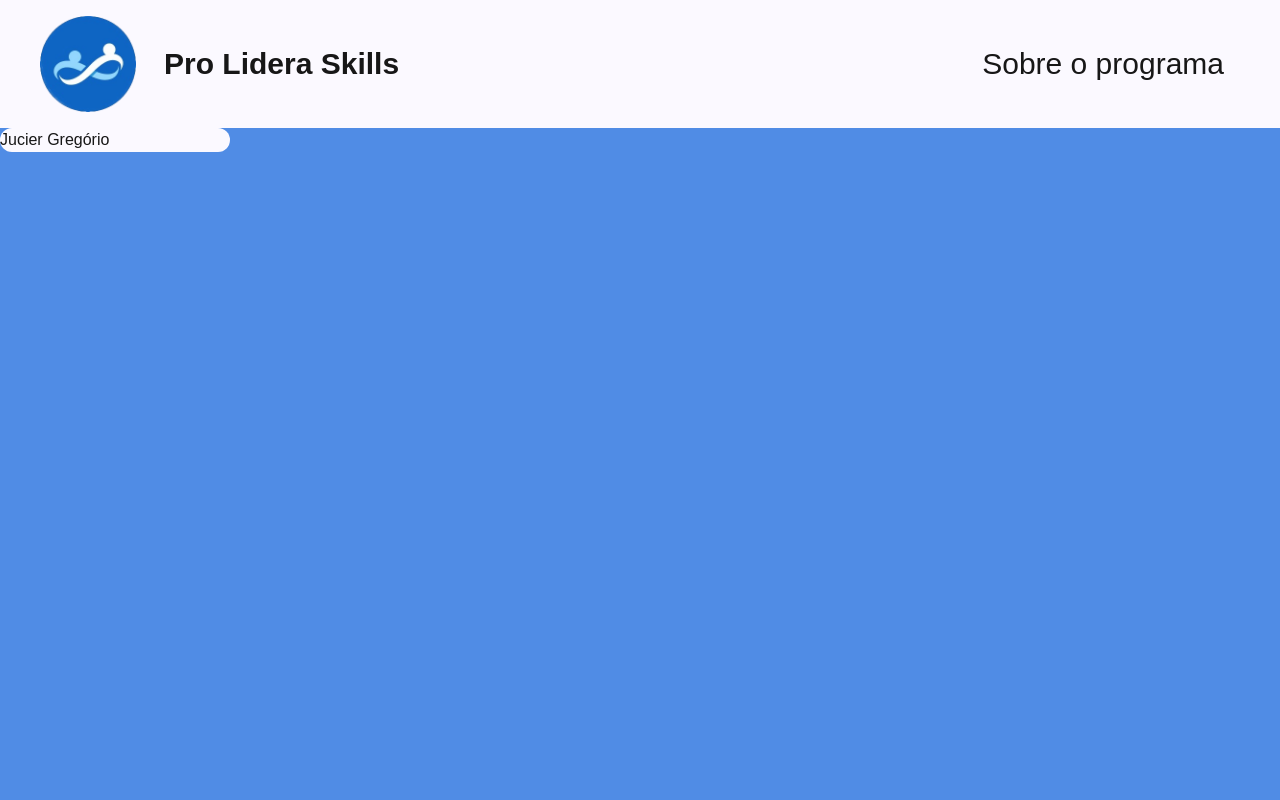
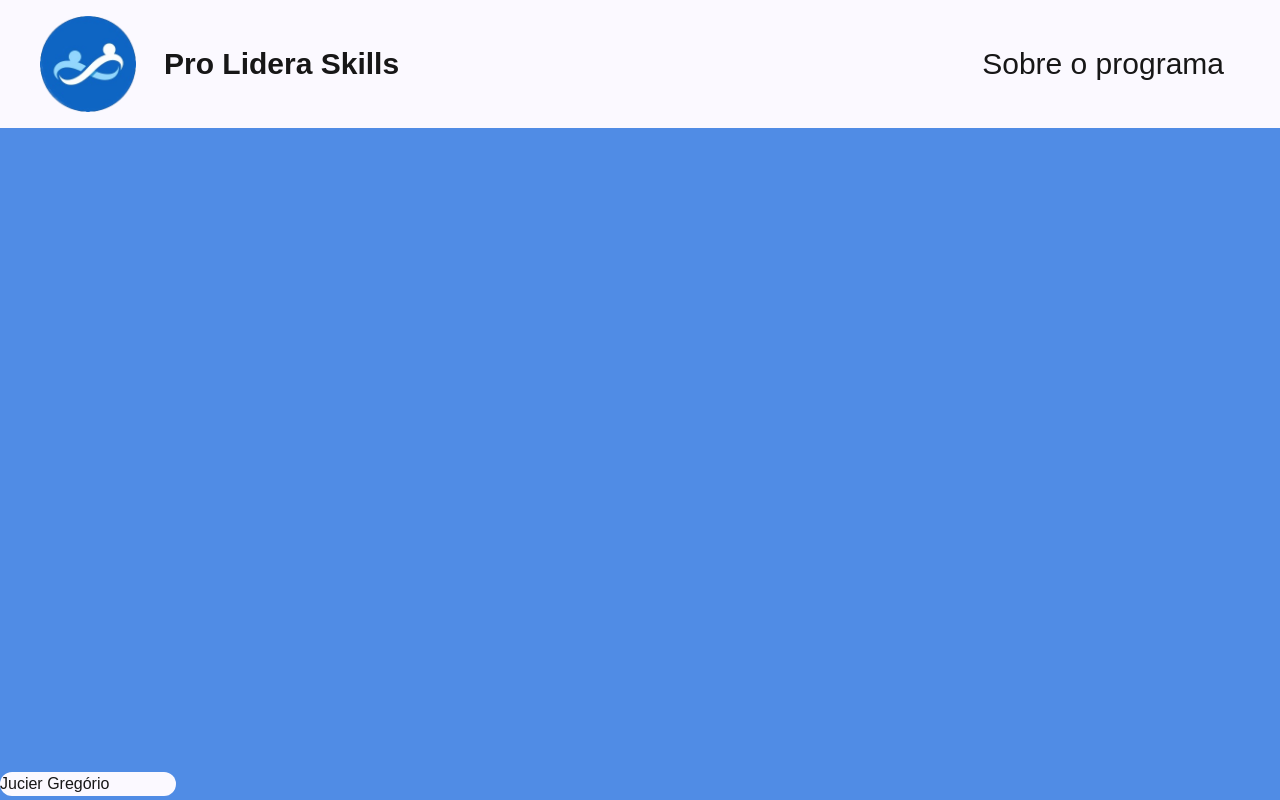
Before and after one commit to softexrecifepe/PI-PRO-LIDERA-TURMA-09-EQUIPE-02, a Next.js app: page / in a window 1280 px wide. Built offline with nearby package versions, Linux system fonts and the light colour scheme.

Commit message:
Footer position

```diff
--- a/src/app/components/footer.tsx
+++ b/src/app/components/footer.tsx
@@ -4,7 +4,7 @@ React
 
 export function Footer(){
     return(
-        <div className="bg-header flex flex-col w-[230px] rounded-xl">
+        <div className="bg-header w-44 bottom-1 absolute rounded-xl">
             <footer >
                 <h1>Jucier Gregório</h1>
             </footer>
```
